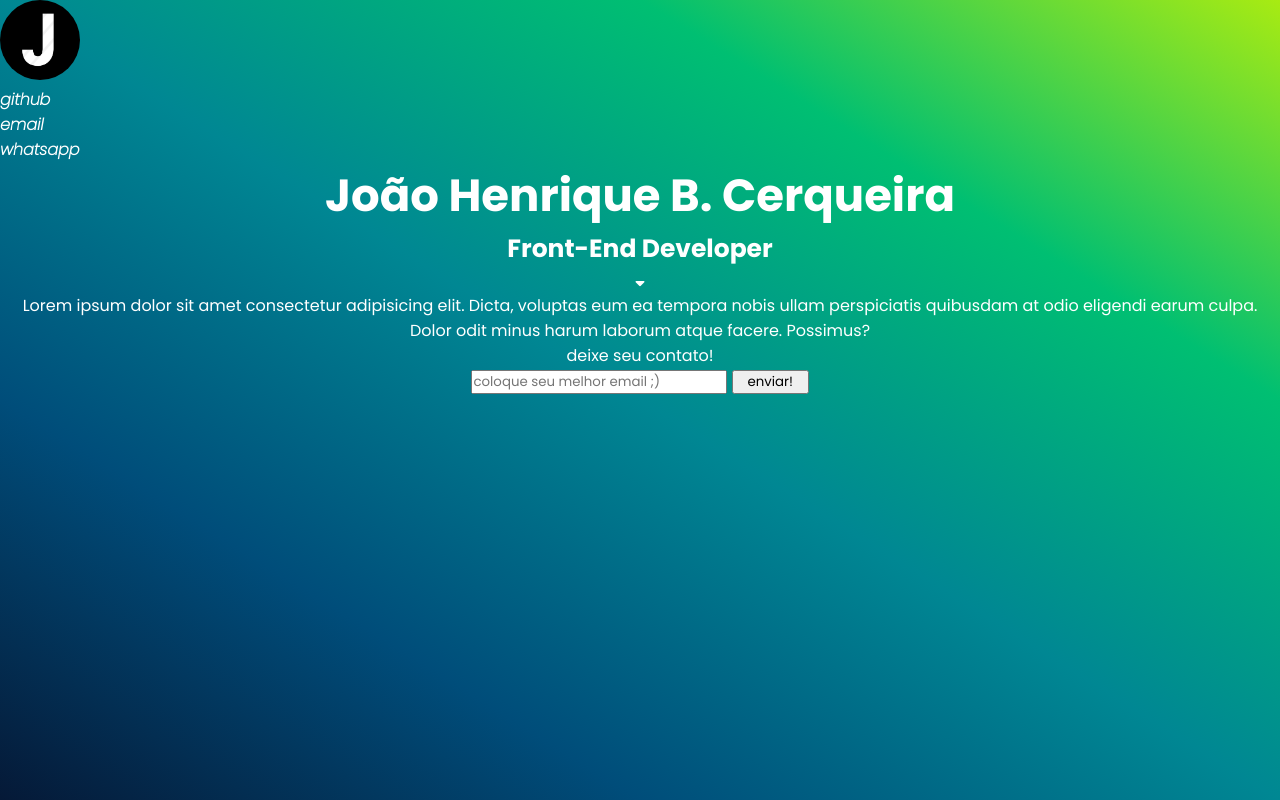
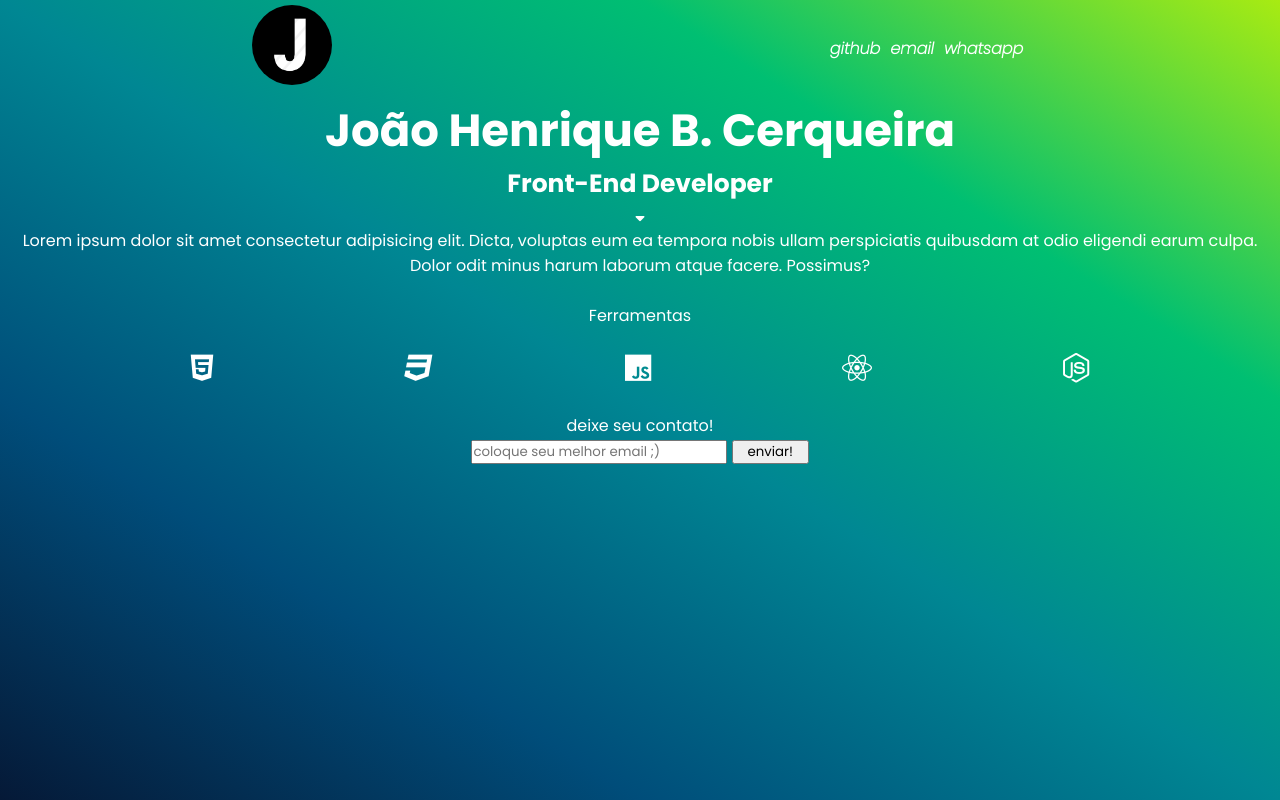
Before and after one commit to henriquepython/Perfil-Contato-Gama-JH, a plain HTML site: page index.html in a window 1280 px wide. Drawn offline with Linux system fonts and the light colour scheme; a web font is replaced by a local one.

Commit message:
alterando css
adicionando flexbox a alguns elementos.

```diff
--- a/index.html
+++ b/index.html
@@ -13,9 +13,10 @@
 </head>
 <body>
     <header>
-        <div>
-            <img class="logo" src="./images/iconej.png" alt="logo">
-
+        <div class="menu">
+            <div>
+                <img class="logo" src="./images/iconej.png" alt="logo">
+            </div>
             <ul>
                 <li>
                     <a target="_blank" href="https://github.com/henriquepython/">github</a>
@@ -46,7 +47,15 @@
                 <div id="about">
                     <p>
                         Lorem ipsum dolor sit amet consectetur adipisicing elit. Dicta, voluptas eum ea tempora nobis ullam perspiciatis quibusdam at odio eligendi earum culpa. Dolor odit minus harum laborum atque facere. Possimus?
-                    </p>
+                    </p><br>
+                    <p>Ferramentas</p><br>
+                    <div class="ferramentas">
+                        <i class="fab fa-html5"></i>
+                        <i class="fab fa-css3"></i>
+                        <i class="fab fa-js"></i>
+                        <i class="fab fa-react"></i>
+                        <i class="fab fa-node-js"></i>
+                    </div>
                 </div>
 
                 <div class="form">
--- a/style.css
+++ b/style.css
@@ -6,15 +6,6 @@
     color: white;
     font-family: 'Poppins', sans-serif;
 }
-
-
-.logo{
-    width: 80px;
-    height: 80px;
-    border-radius: 48px;
-
-}
-
 
 ul{
     list-style: none;
@@ -30,6 +21,29 @@ body{
     height: 100vh;
     background-image: linear-gradient(to right top, #051937, #004d7a, #008793, #00bf72, #a8eb12);
 
+}
+
+.menu{
+    display: flex;
+    justify-content: space-around;
+    align-items: center;
+    padding: 5px;
+
+}
+
+.menu ul {
+    display: flex;
+
+}
+
+.menu ul li{
+    padding: 5px;
+}
+
+.logo{
+    width: 80px;
+    height: 80px;
+    border-radius: 48px;
 }
 .container{
     text-align: center;
@@ -56,3 +70,13 @@ body{
     width: 15%;
     color: black;
 }
+
+.ferramentas{
+    font-size: 30px;
+    display: flex;
+    justify-content: space-evenly;
+}
+
+#about{
+    margin-bottom: 30px;
+}
```
